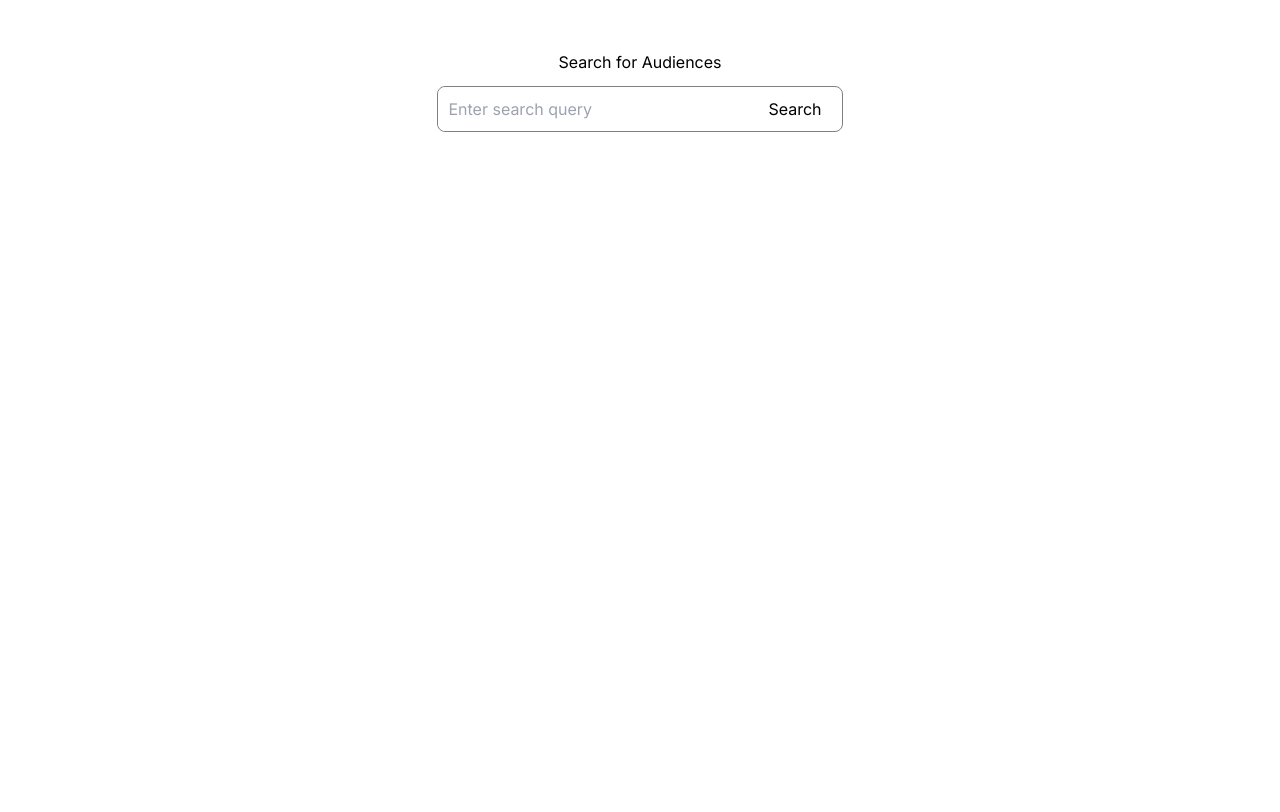
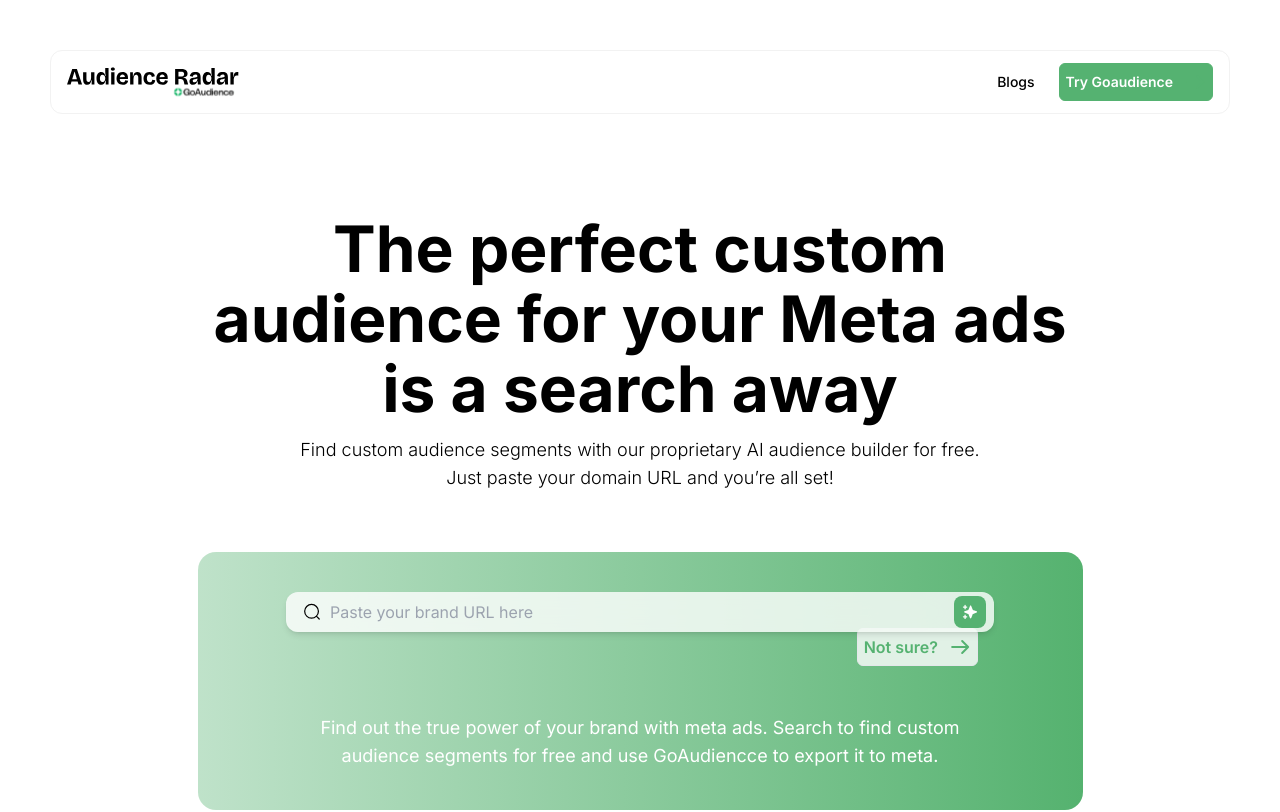
Before and after one commit to raahul-ods/audience-radar, a Next.js app: page /home in a window 1280 px wide. Shown: the top 812 px of the page. Built offline with nearby package versions, Linux system fonts and the light colour scheme.

Commit message:
updates on home page hero section

```diff
--- /dev/null
+++ b/app/components/header.tsx
@@ -0,0 +1,33 @@
+import Image from 'next/image';
+import React from 'react';
+import RightArrow from '../icons/rightArrow';
+
+const Header: React.FC = () => {
+  return (
+    <div className="w-full px-4 py-3 bg-white rounded-xl border border-[#f2f2f2] flex justify-between items-center">
+      {/* Left Section */}
+      <div className="relative">
+        <Image
+          src="/images/AudienceRadarLogo.svg"
+          alt="Description of the image"
+          width={172}
+          height={26} />
+      </div>
+
+      {/* Right Section */}
+      <div className="flex justify-start items-center gap-6">
+        <div className="text-black text-sm font-medium font-inter leading-tight">Blogs</div>
+        <div className="p-1 bg-[#55b271] rounded-md border border-[#55b271] flex justify-center items-center gap-2">
+          <div className="px-0.5 flex justify-center items-center">
+            <div className="text-white text-sm font-semibold font-inter leading-7">Try Goaudience</div>
+          </div>
+          <div className="flex justify-center items-center">
+            <RightArrow color='#55b271'/>
+          </div>
+        </div>
+      </div>
+    </div>
+  );
+};
+
+export default Header;
--- /dev/null
+++ b/app/components/searchbar.tsx
@@ -0,0 +1,44 @@
+import React, { useState, ChangeEvent, MouseEvent } from "react";
+import SearchIcon from "../icons/searchIcon";
+import SearchLens from "../icons/searchLens";
+
+const SearchBar: React.FC = () => {
+  const [searchTerm, setSearchTerm] = useState<string>("");
+
+  const handleInputChange = (event: ChangeEvent<HTMLInputElement>): void => {
+    setSearchTerm(event.target.value);
+  };
+
+  const handleButtonClick = (event: MouseEvent<HTMLButtonElement>): void => {
+    event.preventDefault(); // Prevent form submission if used within a form
+    alert(`Search initiated for: ${searchTerm}`);
+    // You can handle the search functionality here
+  };
+
+  return (
+    <div className=" w-full px-2 bg-white/80 rounded-xl shadow backdrop-blur-[34px] flex items-center gap-[20px] shadow-md">
+
+      <div className="p-2 flex items-center gap-2 flex-grow">
+        <div className="relative flex items-center justify-center">
+          <SearchLens/>
+        </div>
+        <input
+          type="text"
+          value={searchTerm}
+          onChange={handleInputChange}
+          placeholder="Paste your brand URL here"
+          className="text-black text-[16px] font-normal font-inter bg-transparent border-none outline-none"
+        />
+      </div>
+
+      <button
+        onClick={handleButtonClick}
+        className="p-2 bg-[#55b271] rounded-lg flex items-center justify-center"
+      >
+        <SearchIcon />
+      </button>
+    </div>
+  );
+};
+
+export default SearchBar;
--- a/app/home/page.tsx
+++ b/app/home/page.tsx
@@ -1,12 +1,17 @@
 "use client";
 
-
-import { useEffect, useState } from 'react';
-import { useRouter } from 'next/router';
-import { fetchAudiences, AudienceResponse } from '../../services/recomend-audience';
+import { useEffect, useState } from "react";
+import { useRouter } from "next/router";
+import {
+  fetchAudiences,
+  AudienceResponse,
+} from "../../services/recomend-audience";
+import SearchBar from "../components/searchbar";
+import Header from "../components/header";
+import RightArrow from "../icons/rightArrow";
 
 const Home: React.FC = () => {
-    const [searchText, setSearchText] = useState<string>('');
+  const [searchText, setSearchText] = useState<string>("");
   const [audiences, setAudiences] = useState<AudienceResponse[]>();
   const [click, setClick] = useState<Number>(0);
   const [loading, setLoading] = useState<boolean>(true);
@@ -16,20 +21,18 @@ const Home: React.FC = () => {
   const getAudiences = async (query: string) => {
     try {
       const data = await fetchAudiences(query);
-          console.log(data.audiences)
+      console.log(data.audiences);
       setAudiences(data.audiences);
     } catch (error) {
-          setError('Failed to fetch audiences');
-          setAudiences([])
-          console.error('Error:', error);
+      setError("Failed to fetch audiences");
+      setAudiences([]);
+      console.error("Error:", error);
     } finally {
       setLoading(false);
     }
   };
 
-
   const cards = () => {
-
     if (loading && !searchText) {
       return <div>Loading...</div>;
     }
@@ -42,56 +45,126 @@ const Home: React.FC = () => {
       return <div>No results found for {searchText}.</div>;
     }
 
-  console.log(audiences)
+    console.log(audiences);
 
     return (
-    <div><h2 style={{  padding: '50px' }}>Results for {searchText}:</h2>
-      <div style={{ display: 'flex', flexWrap: 'wrap', gap: '16px', padding: '50px' }}>
-          {!!audiences && audiences.map((audience) => (
-              <div key={audience.id} style={{ border: '1px solid #ccc', padding: '16px', borderRadius: '8px', width: '300px' }}>
+      <div>
+        <h2 style={{ padding: "50px" }}>Results for {searchText}:</h2>
+        <div
+          style={{
+            display: "flex",
+            flexWrap: "wrap",
+            gap: "16px",
+            padding: "50px",
+          }}
+        >
+          {!!audiences &&
+            audiences.map((audience) => (
+              <div
+                key={audience.id}
+                style={{
+                  border: "1px solid #ccc",
+                  padding: "16px",
+                  borderRadius: "8px",
+                  width: "300px",
+                }}
+              >
                 <h3>{audience.name}</h3>
                 <p>{audience.description}</p>
-                  <p><strong>Provider:</strong> {audience.provider}</p>
-                  <p><strong>Records:</strong> {audience.records}</p>
-                  <p><strong>Score:</strong> {audience.score}</p>
+                <p>
+                  <strong>Provider:</strong> {audience.provider}
+                </p>
+                <p>
+                  <strong>Records:</strong> {audience.records}
+                </p>
+                <p>
+                  <strong>Score:</strong> {audience.score}
+                </p>
               </div>
             ))}
         </div>
       </div>
     );
-  }
+  };
 
-    // useEffect(() => {
-    //   router =  useRouter();
-    // },[])
   const handleSearch = (e: React.FormEvent) => {
     e.preventDefault();
     if (searchText.trim()) {
-          alert(searchText.trim())
-          getAudiences(searchText)
+      alert(searchText.trim());
+      getAudiences(searchText);
       // router.push(`/list?query=${encodeURIComponent(searchText)}`);
     }
   };
 
   return (
-        <div style={{ display: 'flex', flexDirection: 'column', alignItems: 'center', padding: '50px' }}>
-            <h1>Search for Audiences</h1>
-            <form onSubmit={handleSearch}  style={{ display: 'flex', alignItems: 'center', gap: '10px', border: "1px solid #7f7f7f", borderRadius: "8px", marginTop: "12px" }}>
-                <input
-                    type="text"
-                    value={searchText}
-                    onChange={(e) => setSearchText(e.target.value)}
-                    placeholder="Enter search query"
-                    style={{ padding: '10px', fontSize: '16px', width: '300px' ,borderRadius: "8px" }}
-                />
-                <button type="submit" style={{ padding: '10px 20px', fontSize: '16px' }}>
-                    Search
-                </button>
-            </form>
+    <div
+      style={{
+        display: "flex",
+        flexDirection: "column",
+        alignItems: "center",
+        padding: "50px",
+      }}
+    >
+      <Header />
+      <section className="flex items-center justify-center w-full mt-[100px]">
+        <div className="w-3/4">
+          <div className="w-full mb-[60px]">
+            <div className="w-full text-center text-black text-[64px] font-bold font-inter leading-[70px]">
+              The perfect custom audience for your Meta ads is a search away
+            </div>
+            <div className="text-center text-black text-lg font-light font-inter mt-3">
+              Find custom audience segments with our proprietary AI audience
+              builder for free.
+              <br />
+              Just paste your domain URL and you’re all set!
+            </div>
+          </div>
+          <div>
+            <div>
+              <div className="w-full py-10 relative bg-gradient-to-r from-[#55b27160] to-[#55b26f] rounded-[18px] flex flex-col items-center justify-center">
+                {/* <div className="absolute w-full flex justify-between top-[151px]">
+                  <div className="w-[800.13px] h-[800.13px] left-[-738px] top-[151px]   rotate-[30deg] bg-[#55b271] rounded-full shadow-md border-2 border-[#99d6ac] overflow-hidden" />
+                  <div className="w-[800.13px] h-[800.13px] left-[735px]  rotate-[-30deg] bg-[#55b271] rounded-full shadow border-2 border-[#99d6ac]" />
+                </div> */}
+                <div className="relative w-[80%]">
+                  <div className="w-full">
+                    <SearchBar />
+                    <div className="p-1 bg-[#e1f1e6] rounded-md border mt-[-4px] float-right mr-4 justify-center items-center gap-2 inline-flex">
+                      <div className="px-0.5 justify-center items-center flex">
+                        <div className="text-[#55b271] text-base font-semibold font-inter leading-7">
+                          Not sure?
+                        </div>
+                      </div>
+                      <RightArrow strokeWidth="4" color="#55b271" />
+                    </div>
+                  </div>
+                </div>
 
-            {!!audiences && <div style={{marginTop: "24px"}}>
-            {cards()}
-            </div>}
+                <div className="w-[80%] mt-12 text-center text-white text-lg font-normal font-inter leading-7">
+                  Find out the true power of your brand with meta ads. Search to
+                  find custom audience segments for free and use GoAudiencce to
+                  export it to meta.
+                </div>
+              </div>
+            </div>
+          </div>
+        </div>
+      </section>
+
+      <section className="flex items-center justify-center w-full mt-[120px]">
+        <div className="w-3/4">
+          <div className="text-center">
+            <span className="text-black text-[42px] font-bold font-inter">
+              Find from millions in less than 30
+            </span>
+            <span className="text-black text-[32px] font-bold font-inter">
+              secs
+            </span>
+          </div>
+        </div>
+      </section>
+
+      {!!audiences && <div style={{ marginTop: "24px" }}>{cards()}</div>}
     </div>
   );
 };
--- /dev/null
+++ b/app/icons/rightArrow.tsx
@@ -0,0 +1,23 @@
+import React, { SVGProps } from "react";
+
+const RightArrow = (props: SVGProps<SVGSVGElement>) => {
+  return (
+    <svg
+      xmlns="http://www.w3.org/2000/svg"
+      width={props.width || "25"}
+      height={props.height || "24"}
+      viewBox="0 0 25 24"
+      fill="none"
+    >
+      <path
+        d="M4.14856 12H20.1486M20.1486 12L14.1486 6M20.1486 12L14.1486 18"
+        stroke={props.color || "white"}
+        stroke-width="2"
+        stroke-linecap="round"
+        stroke-linejoin="round"
+      />
+    </svg>
+  );
+};
+
+export default RightArrow;
--- /dev/null
+++ b/app/icons/searchIcon.tsx
@@ -0,0 +1,28 @@
+import React from "react";
+
+const SearchIcon = () => {
+  return (
+    <svg
+      xmlns="http://www.w3.org/2000/svg"
+      width="16"
+      height="16"
+      viewBox="0 0 39 39"
+      fill="none"
+    >
+      <path
+        d="M9.11241 3.63025C9.11241 2.75642 8.40403 2.04803 7.5302 2.04803C6.65636 2.04803 5.94798 2.75642 5.94798 3.63025V6.00358H3.57465C2.70081 6.00358 1.99243 6.71196 1.99243 7.5858C1.99243 8.45963 2.70081 9.16802 3.57465 9.16802H5.94798V11.5413C5.94798 12.4152 6.65636 13.1236 7.5302 13.1236C8.40403 13.1236 9.11241 12.4152 9.11241 11.5413V9.16802H11.4857C12.3596 9.16802 13.068 8.45963 13.068 7.5858C13.068 6.71196 12.3596 6.00358 11.4857 6.00358H9.11241V3.63025Z"
+        fill="white"
+      />
+      <path
+        d="M9.11241 27.3635C9.11241 26.4897 8.40403 25.7813 7.5302 25.7813C6.65636 25.7813 5.94798 26.4897 5.94798 27.3635V29.7369H3.57465C2.70081 29.7369 1.99243 30.4452 1.99243 31.3191C1.99243 32.1929 2.70081 32.9013 3.57465 32.9013H5.94798V35.2746C5.94798 36.1485 6.65636 36.8568 7.5302 36.8568C8.40403 36.8568 9.11241 36.1485 9.11241 35.2746V32.9013H11.4857C12.3596 32.9013 13.068 32.1929 13.068 31.3191C13.068 30.4452 12.3596 29.7369 11.4857 29.7369H9.11241V27.3635Z"
+        fill="white"
+      />
+      <path
+        d="M22.4558 4.64449C22.2208 4.03345 21.6337 3.63025 20.979 3.63025C20.3244 3.63025 19.7373 4.03345 19.5023 4.64449L16.7584 11.7785C16.2831 13.0143 16.1338 13.3704 15.9295 13.6577C15.7245 13.946 15.4726 14.1979 15.1843 14.4029C14.897 14.6072 14.5409 14.7565 13.3051 15.2318L6.1711 17.9757C5.56006 18.2107 5.15687 18.7978 5.15687 19.4524C5.15687 20.1071 5.56006 20.6942 6.1711 20.9292L13.3051 23.673C14.5409 24.1483 14.897 24.2977 15.1843 24.502C15.4726 24.707 15.7245 24.9589 15.9295 25.2472C16.1338 25.5345 16.2831 25.8906 16.7584 27.1264L19.5023 34.2604C19.7373 34.8714 20.3244 35.2746 20.9791 35.2746C21.6337 35.2746 22.2208 34.8714 22.4558 34.2604L25.1997 27.1264C25.675 25.8906 25.8243 25.5345 26.0286 25.2472C26.2336 24.9589 26.4855 24.707 26.7738 24.502C27.0611 24.2977 27.4172 24.1483 28.653 23.673L35.787 20.9292C36.398 20.6942 36.8012 20.1071 36.8012 19.4524C36.8012 18.7978 36.398 18.2107 35.787 17.9757L28.653 15.2318C27.4172 14.7565 27.0611 14.6072 26.7738 14.4029C26.4855 14.1979 26.2336 13.946 26.0286 13.6577C25.8243 13.3704 25.675 13.0143 25.1997 11.7785L22.4558 4.64449Z"
+        fill="white"
+      />
+    </svg>
+  );
+};
+
+export default SearchIcon;
--- /dev/null
+++ b/app/icons/searchLens.tsx
@@ -0,0 +1,23 @@
+import React from "react";
+
+const SearchLens = () => {
+  return (
+    <svg
+      xmlns="http://www.w3.org/2000/svg"
+      width="20"
+      height="20"
+      viewBox="0 0 33 33"
+      fill="none"
+    >
+      <path
+        d="M28.4114 28.0281L23.7448 23.3614M27.078 15.3614C27.078 21.6206 22.0039 26.6947 15.7447 26.6947C9.48548 26.6947 4.41138 21.6206 4.41138 15.3614C4.41138 9.10218 9.48548 4.02808 15.7447 4.02808C22.0039 4.02808 27.078 9.10218 27.078 15.3614Z"
+        stroke="black"
+        stroke-width="2"
+        stroke-linecap="round"
+        stroke-linejoin="round"
+      />
+    </svg>
+  );
+};
+
+export default SearchLens;
--- a/app/page.tsx
+++ b/app/page.tsx
@@ -1,8 +1,9 @@
 import Image from "next/image";
+import "./globals.css"
 
 export default function Landing() {
   return (
-    <main className="flex min-h-screen flex-col items-center justify-between p-24">
+    <main className="flex min-h-screen flex-col items-center justify-between p-24 bg-black">
       <div className="z-10 w-full max-w-5xl items-center justify-between font-mono text-sm lg:flex">
         <p className="fixed left-0 top-0 flex w-full justify-center border-b border-gray-300 bg-gradient-to-b from-zinc-200 pb-6 pt-8 backdrop-blur-2xl dark:border-neutral-800 dark:bg-zinc-800/30 dark:from-inherit lg:static lg:w-auto  lg:rounded-xl lg:border lg:bg-gray-200 lg:p-4 lg:dark:bg-zinc-800/30">
           Get started by editing&nbsp;
--- a/package.json
+++ b/package.json
@@ -20,8 +20,8 @@
     "autoprefixer": "^10.4.20",
     "eslint": "^8",
     "eslint-config-next": "14.2.7",
-    "postcss": "^8.4.44",
-    "tailwindcss": "^3.4.10",
+    "postcss": "^8.4.45",
+    "tailwindcss": "^3.4.11",
     "typescript": "^5"
   }
 }
```
Also changed, not shown: tailwind.config.js (+10 -2 lines), app/globals.css (line endings or trailing spaces), public/images/AudienceRadarLogo.svg (added), 1 other file (tests, documents, lock files or other folders). Lines whose indentation alone changed are shown as unchanged.
